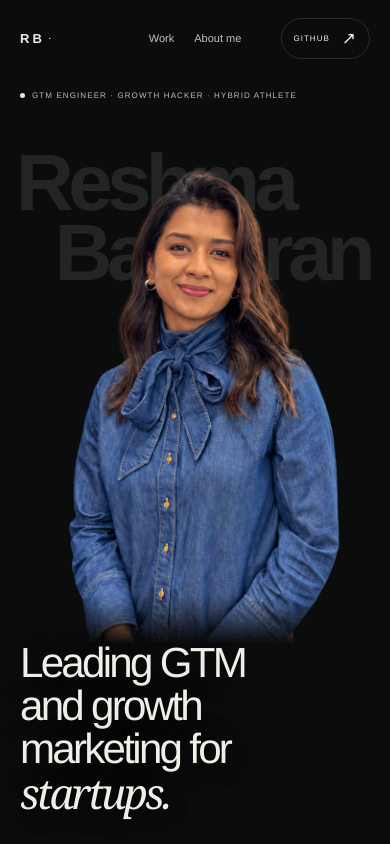
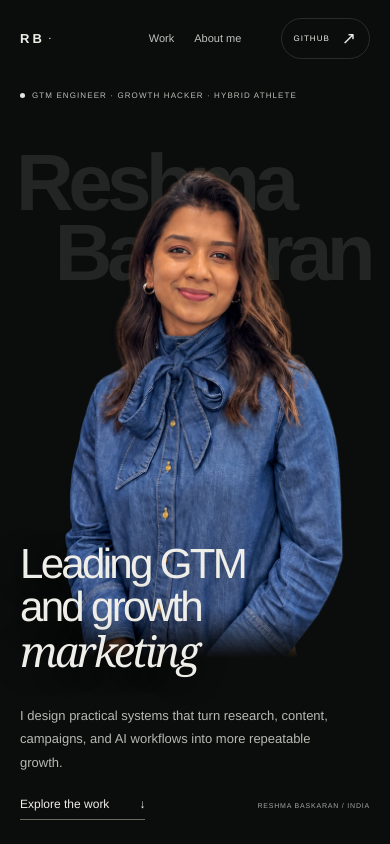
Before and after one commit to reshma-baskaran/reshma.baskaran, a Next.js app: page / in a window 390 px wide. Shown: the top 844 px of the page. Built offline with nearby package versions, Linux system fonts and the light colour scheme.

Commit message:
Fill viewport with intro and reveal content through scroll transition

```diff
--- /dev/null
+++ b/app/ScrollIntro.tsx
@@ -0,0 +1,103 @@
+"use client";
+
+import { useEffect, useRef, type ReactNode } from "react";
+
+/** Keep native scrolling, with a pinned introduction and a rising content sheet. */
+export default function ScrollIntro({ children }: { children: ReactNode }) {
+  const stageRef = useRef<HTMLElement>(null);
+  const frameRef = useRef<HTMLDivElement>(null);
+
+  useEffect(() => {
+    const stage = stageRef.current;
+    const frame = frameRef.current;
+    const content = document.getElementById("main");
+    if (!stage || !frame || !content) return;
+
+    const motionPreference = window.matchMedia("(prefers-reduced-motion: reduce)");
+    let viewportHeight = window.innerHeight;
+    let start = 0;
+    let distance = 1;
+    let animationFrame = 0;
+    let lastProgress = -1;
+
+    const render = () => {
+      animationFrame = 0;
+      const progress = motionPreference.matches
+        ? 0
+        : Math.min(1, Math.max(0, (window.scrollY - start) / distance));
+      if (progress === lastProgress) return;
+      lastProgress = progress;
+      const eased = progress * progress * (3 - 2 * progress);
+      frame.style.transform = `translate3d(0,${-viewportHeight * 0.09 * eased}px,0) scale(${1 + 0.12 * eased})`;
+      frame.style.opacity = `${1 - eased * 0.86}`;
+      // Reveal the sheet without transforming its contents, so native section
+      // links keep their exact document positions throughout the transition.
+      content.style.clipPath = `inset(0 ${2.5 * (1 - eased)}% 0 round ${32 * (1 - eased)}px ${32 * (1 - eased)}px 0 0)`;
+      content.style.borderRadius = `${32 * (1 - eased)}px ${32 * (1 - eased)}px 0 0`;
+
+      if (motionPreference.matches) {
+        frame.style.removeProperty("transform");
+        frame.style.removeProperty("opacity");
+        content.style.removeProperty("clip-path");
+        content.style.removeProperty("border-radius");
+      }
+    };
+
+    const queueRender = () => {
+      if (!animationFrame) animationFrame = window.requestAnimationFrame(render);
+    };
+
+    const measure = () => {
+      viewportHeight = window.innerHeight;
+      // offsetHeight ignores the animated transform. A tall mobile introduction
+      // scrolls normally before its final viewport becomes the pinned scene.
+      const frameHeight = frame.offsetHeight;
+      const overflow = Math.max(0, frameHeight - viewportHeight);
+      const stageTop = stage.getBoundingClientRect().top + window.scrollY;
+      distance = viewportHeight * 1.15;
+      start = stageTop + overflow;
+      lastProgress = -1;
+
+      if (motionPreference.matches) {
+        stage.style.height = `${frameHeight}px`;
+        frame.style.top = "0px";
+        content.style.marginTop = "0px";
+      } else {
+        stage.style.height = `${frameHeight + distance}px`;
+        frame.style.top = `${-overflow}px`;
+        content.style.marginTop = `${-viewportHeight}px`;
+      }
+      render();
+    };
+
+    const observer = new ResizeObserver(measure);
+    observer.observe(frame);
+    window.addEventListener("scroll", queueRender, { passive: true });
+    window.addEventListener("resize", measure);
+    window.visualViewport?.addEventListener("resize", measure);
+    motionPreference.addEventListener("change", measure);
+    measure();
+
+    return () => {
+      window.cancelAnimationFrame(animationFrame);
+      observer.disconnect();
+      window.removeEventListener("scroll", queueRender);
+      window.removeEventListener("resize", measure);
+      window.visualViewport?.removeEventListener("resize", measure);
+      motionPreference.removeEventListener("change", measure);
+      stage.style.removeProperty("height");
+      frame.removeAttribute("style");
+      content.style.removeProperty("margin-top");
+      content.style.removeProperty("clip-path");
+      content.style.removeProperty("border-radius");
+    };
+  }, []);
+
+  return (
+    <section className="intro-stage" id="top" ref={stageRef} aria-label="Introduction">
+      <div className="intro-frame dark-intro" ref={frameRef}>
+        {children}
+      </div>
+    </section>
+  );
+}
--- a/app/globals.css
+++ b/app/globals.css
@@ -21,7 +21,7 @@ html {
 
 body {
   margin:0;
-  background:var(--bg);
+  background:#0b0c0c;
   color:var(--ink);
   font-family:var(--sans);
   -webkit-font-smoothing:antialiased
@@ -223,7 +223,7 @@ a:focus-visible {
 .hero-copy {
   position:absolute;
   left:0;
-  bottom:100px;
+  bottom:64px;
   width:42%;
   z-index:2
 }
@@ -1074,7 +1074,7 @@ footer p,.back-top {
     font-size:176px
   }
   .hero-copy {
-    bottom:120px
+    bottom:80px
   }
 }
 
@@ -1095,7 +1095,7 @@ footer p,.back-top {
     height:93%
   }
   .hero-copy {
-    bottom:115px;
+    bottom:64px;
     width:42%
   }
   .hero-description {
@@ -1233,7 +1233,7 @@ footer p,.back-top {
     z-index:1
   }
   .hero-copy {
-    bottom:180px;
+    bottom:155px;
     width:100%
   }
   .hero h1 {
@@ -1611,3 +1611,77 @@ footer p,.back-top {
   55% { transform: translateY(3px) rotate(.15deg); }
   78% { transform: translateY(-3px) rotate(0); }
 }
+
+/* The dark scene always covers the viewport, including tall displays. */
+.intro-stage {
+  position: relative;
+  background: #0b0c0c;
+  overflow: clip;
+}
+.intro-frame {
+  position: sticky;
+  top: 0;
+  height: 100vh;
+  height: 100dvh;
+  min-height: 670px;
+  display: flex;
+  flex-direction: column;
+  transform-origin: 50% 48%;
+  will-change: transform, opacity;
+}
+.intro-frame .site-nav,
+.intro-frame .hero-facts {
+  flex-shrink: 0;
+}
+.intro-frame .hero {
+  flex: 1 0 440px;
+  height: auto;
+  min-height: 440px;
+}
+.page-content {
+  position: relative;
+  z-index: 5;
+  display: flow-root;
+  background: #fff;
+  transform-origin: center top;
+  overflow: clip;
+}
+.footer-background {
+  background: #fff;
+}
+@media (max-width: 760px) {
+  .intro-frame {
+    height: 100vh;
+    height: 100dvh;
+    min-height: 700px;
+  }
+  .intro-frame .hero {
+    flex: 1;
+    min-height: 0;
+  }
+  .intro-frame .hero-facts {
+    display: none;
+  }
+  .intro-frame .hero-portrait {
+    top: 88px;
+    height: clamp(300px, calc(100dvh - 350px), 500px);
+  }
+  .intro-frame .hero-copy {
+    bottom: 170px;
+  }
+  .intro-frame .hero h1 {
+    font-size: clamp(36px, 10.8vw, 52px);
+  }
+  .intro-frame .hero-description {
+    bottom: 70px;
+  }
+  .intro-frame .hero-work-link {
+    bottom: 24px;
+  }
+}
+@media (prefers-reduced-motion: reduce) {
+  .intro-frame {
+    position: relative;
+    will-change: auto;
+  }
+}
--- a/app/page.tsx
+++ b/app/page.tsx
@@ -1,3 +1,5 @@
+import ScrollIntro from "./ScrollIntro";
+
 const projects = [
     { number: "01", category: "Demand generation system", title: "ABM Engine", description: "A fail-closed account research engine with 21 portable cross-industry signals, the original 866 sector definitions, and approval-gated evidence.", details: ["Portable signals", "Account workflow", "Evidence gates"], visual: "signals" as const, href: "https://github.com/reshma-baskaran/abm-engine" },
     { number: "02", category: "Skill + writing system", title: "Outbound Research & Writing", description: "A fail-closed research and writing system requiring complete campaign inputs, claim-level sources, distinct touch roles, and human review.", details: ["Readiness gate", "Claim lineage", "Sequence QA"], visual: "sequence" as const, href: "https://github.com/reshma-baskaran/outbound-research-and-writing" },
@@ -44,24 +46,23 @@ function SystemVisual({ kind }: {
 export default function Home() {
     return <>
     <a className="skip-link" href="#main">Skip to content</a>
-    <div className="dark-intro"><header className="site-nav wrap" id="top"><a className="wordmark" href="#top" aria-label="Reshma Baskaran home">RB<span>.</span></a><nav aria-label="Primary navigation"><a href="#work">Work</a><a href="#about">About me</a><a href="#contact">Contact</a></nav><a className="nav-cta" href="https://github.com/reshma-baskaran" target="_blank" rel="noreferrer" data-ph-capture-attribute-portfolio-action="github_profile_nav">GitHub <Arrow diagonal/></a></header></div>
-    <main id="main">
-      <div className="dark-intro">
+    <ScrollIntro><header className="site-nav wrap"><a className="wordmark" href="#top" aria-label="Reshma Baskaran home">RB<span>.</span></a><nav aria-label="Primary navigation"><a href="#work">Work</a><a href="#about">About me</a><a href="#contact">Contact</a></nav><a className="nav-cta" href="https://github.com/reshma-baskaran" target="_blank" rel="noreferrer" data-ph-capture-attribute-portfolio-action="github_profile_nav">GitHub <Arrow diagonal/></a></header>
       <section className="hero wrap" aria-labelledby="hero-title">
         <p className="hero-eyebrow"><span className="status-dot"/>GTM engineer · Growth hacker · Hybrid athlete</p>
         <div className="hero-name" aria-hidden="true"><span>Reshma</span><span>Baskaran</span></div>
         <div className="hero-portrait"><img src="/reshma-hero-cutout.png" alt="Reshma Baskaran" width="1122" height="1402" fetchPriority="high"/></div>
-        <div className="hero-copy"><h1 id="hero-title">Leading GTM<br />and growth<br />marketing for<br /><em>startups.</em></h1></div><p className="hero-description">I design practical systems that turn research, content, campaigns, and AI workflows into more repeatable growth.</p>
+        <div className="hero-copy"><h1 id="hero-title">Leading GTM<br />and growth<br /><em>marketing</em></h1></div><p className="hero-description">I design practical systems that turn research, content, campaigns, and AI workflows into more repeatable growth.</p>
         <a className="hero-work-link text-link" href="#work">Explore the work <span aria-hidden="true">↓</span></a><span className="hero-caption">Reshma Baskaran / India</span>
       </section>
       <div className="hero-facts wrap"><div><span className="eyebrow">The intersection</span><p>GTM strategy + applied AI</p></div><div><span className="eyebrow">Experience</span><p>5+ years <span className="muted">/ Unicorn-scale startups</span></p></div><div><span className="eyebrow">Worked across</span><p>India · US · Southeast Asia · Middle East</p></div><div><span className="eyebrow">Beyond work</span><p>Strength + endurance</p></div></div>
-      </div>
+    </ScrollIntro>
+    <main id="main" className="page-content">
       <section className="work-section section wrap" id="work" aria-labelledby="work-title"><div className="section-heading"><div><p className="eyebrow section-label">01 / Selected systems</p><h2 id="work-title">What I’m<br /><em>building.</em></h2></div><p className="section-intro">The prompts, agents, experiments, scripts, and small products behind the work. Built to make growth more repeatable.</p></div><div className="project-list">{projects.map(project => <a key={project.number} className="project" href={project.href} target="_blank" rel="noreferrer" aria-label={`View ${project.title} on GitHub`} data-ph-capture-attribute-portfolio-action={`project_${project.visual}`}><SystemVisual kind={project.visual}/><div className="project-copy"><div className="project-meta"><span>{project.number} / {project.category}</span><Arrow diagonal/></div><h3>{project.title}</h3><p>{project.description}</p><ul className="project-tags">{project.details.map(detail => <li key={detail}>{detail}</li>)}</ul><span className="text-link project-link">Explore the repository <Arrow diagonal/></span></div></a>)}</div></section>
       <section className="about-section section wrap" id="about" aria-labelledby="about-title"><p className="eyebrow section-label">02 / About me</p><div className="about-layout"><div className="about-aside"><div className="about-photo"><img src="/reshma-baskaran-headshot.png" alt="Portrait of Reshma Baskaran" width="700" height="700" loading="lazy"/></div><p>GTM engineer.<br />Growth hacker.<br /><em>Always curious.</em></p></div><div className="about-main"><h2 id="about-title">Part marketer,<br />part operator,<br /><em>always curious.</em></h2><div className="about-paragraph"><span className="eyebrow">The work</span><p>I work at the intersection of go-to-market strategy, demand generation, and applied AI. I’m interested in the machinery behind growth: how ideas become systems, how systems become habits, and how the work becomes easier to understand and improve.</p></div><div className="about-paragraph"><span className="eyebrow">The practice</span><p>This is my working portfolio: a public record of the prompts, agents, experiments, scripts, teardowns, and small products I build along the way.</p></div><div className="about-paragraph"><span className="eyebrow">Beyond the screen</span><p>Outside work, I’m a hybrid athlete training across strength and endurance. Both pursuits draw on the same instinct: build a system, measure what matters, and keep improving it.</p></div></div></div></section>
       <section className="scope-section section wrap" id="scope" aria-labelledby="scope-title"><div className="section-heading"><div><p className="eyebrow section-label">03 / Operating range</p><h2 id="scope-title">From category<br /><em>creation to scale.</em></h2></div><p className="section-intro">5+ years across India, the US, Southeast Asia, and the Middle East. Experience inside unicorn-scale startups.</p></div><div className="scope-list">{stages.map(stage => <article key={stage.step} className="scope-row"><span className="scope-step">{stage.step}</span><h3>{stage.title}</h3><p>{stage.copy}</p></article>)}</div><div className="capabilities"><p className="eyebrow">Across the motion</p><ul>{capabilities.map(capability => <li key={capability}>{capability}</li>)}</ul></div></section>
       <section className="proof-section section wrap" id="in-the-wild" aria-labelledby="proof-title"><div className="section-heading"><div><p className="eyebrow section-label">04 / In the wild</p><h2 id="proof-title">The work is better<br />when it <em>leaves the screen.</em></h2></div></div><a className="feature-story" href="https://shorts.growthx.club/p/the-3-people-marketing-team-at-mukesh" target="_blank" rel="noreferrer" aria-label="Read the GrowthX day in the life feature" data-ph-capture-attribute-portfolio-action="growthx_profile"><div className="feature-masthead"><span className="eyebrow">Featured in</span><strong>GrowthX</strong><span className="eyebrow">Member profiles / 20 November 2025</span></div><div className="feature-copy"><p className="eyebrow">Behind the scenes</p><h3>A day in the life<br />of Reshma Baskaran.</h3><p>An inside look at the calls, channel bets, and operating rhythm behind demand generation on a three-person marketing team.</p><span className="text-link">Read the profile <Arrow diagonal/></span></div><span className="feature-arrow" aria-hidden="true">↗</span></a>
         <article className="community-story"><div className="community-heading"><div><p className="eyebrow">Community / Bengaluru</p><h3>Rooms where women<br /><em>build, pitch, and learn.</em></h3></div><div className="community-intro"><p>At That’s What She Sold, I brought 25+ women marketers together to take on deliberately difficult briefs and turn them into creative pitches in one hour.</p><a className="text-link" href="https://www.linkedin.com/posts/reshma-baskaran_what-a-day-when-sakshi-a-and-i-hosted-activity-7438838780746170369-cVf7" target="_blank" rel="noreferrer" data-ph-capture-attribute-portfolio-action="event_recap">See the event recap <Arrow diagonal/></a></div></div><div className="community-gallery" aria-label="Photos from That’s What She Sold">{photos.map(([src, alt], i) => <figure key={src} className={`gallery-photo gallery-photo-${i + 1}`}><img src={`/events/${src}`} alt={alt} loading="lazy" width="1600" height="1200"/></figure>)}</div><div className="gallery-footer"><span>25+ women marketers</span><span>One hour. Difficult briefs. Live pitches.</span></div></article></section>
       <section className="contact-section section wrap" id="contact" aria-labelledby="contact-title"><p className="eyebrow section-label">05 / Find me</p><h2 id="contact-title">Follow the builds<br /><em>as they ship.</em><Arrow /></h2><div className="contact-links"><a href="https://github.com/reshma-baskaran" target="_blank" rel="noreferrer" data-ph-capture-attribute-portfolio-action="github_profile_contact">GitHub <Arrow diagonal/></a><a href="https://www.linkedin.com/in/reshma-baskaran" target="_blank" rel="noreferrer" data-ph-capture-attribute-portfolio-action="linkedin_profile_contact">LinkedIn <Arrow diagonal/></a><a href="https://x.com/BaskaranReshma" target="_blank" rel="noreferrer" data-ph-capture-attribute-portfolio-action="x_profile_contact">X <span className="contact-handle">@BaskaranReshma</span><Arrow diagonal/></a></div></section>
-    </main><footer className="wrap"><a className="wordmark" href="#top" aria-label="Back to top">RB<span>.</span></a><p>© {new Date().getFullYear()} Reshma Baskaran</p><p>Built in public, one system at a time.</p><a href="#top" className="back-top">Back to top ↑</a></footer>
+    </main><div className="footer-background"><footer className="wrap"><a className="wordmark" href="#top" aria-label="Back to top">RB<span>.</span></a><p>© {new Date().getFullYear()} Reshma Baskaran</p><p>Built in public, one system at a time.</p><a href="#top" className="back-top">Back to top ↑</a></footer></div>
   </>;
 }
```
